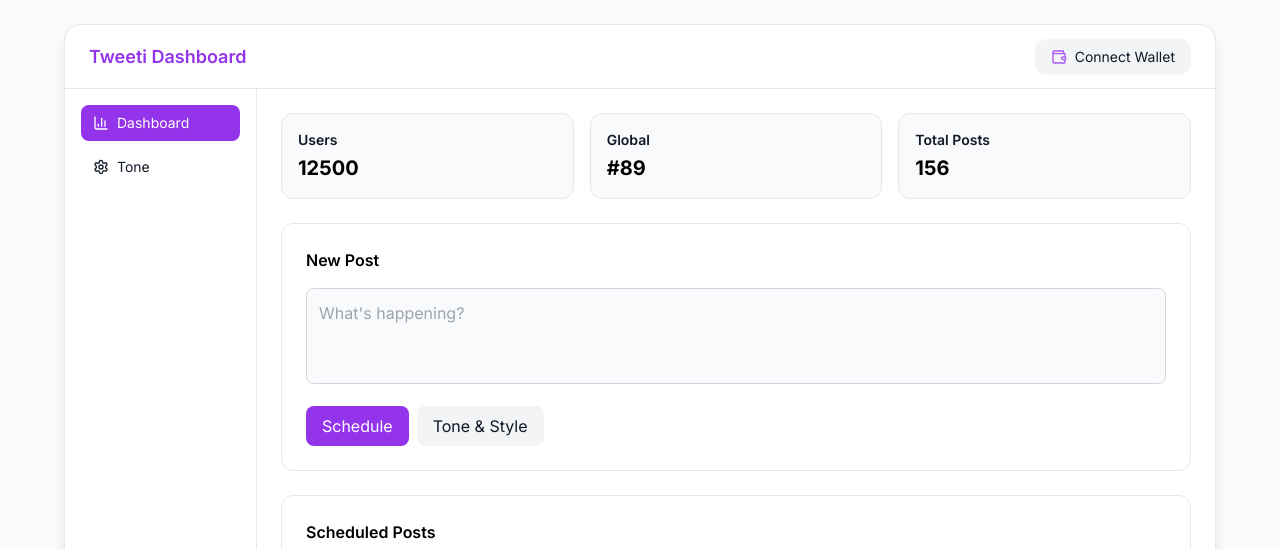
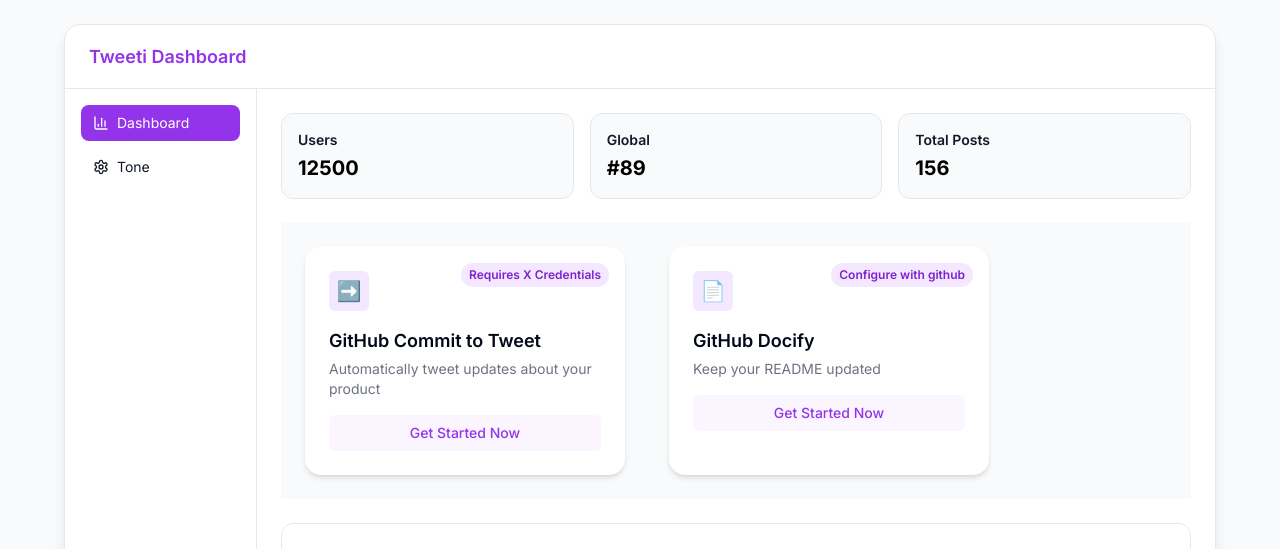
Before and after one commit to IshitaPathak/Tweeti_Frontend_Arlink, a Next.js app: page /dashboard in a window 1280 px wide. Shown: the top 549 px of the page. Built offline with nearby package versions, Linux system fonts and the light colour scheme; no server answers.

Commit message:
dashboard update

```diff
--- a/src/components/sections/Dashboard.tsx
+++ b/src/components/sections/Dashboard.tsx
@@ -10,6 +10,7 @@
 import { useState, useEffect } from "react";
 import { connectWallet } from "@/lib/arutils";
 import ToneSettingsModal from "../tone-modal";
+import Link from "next/link";
 
 interface Post {
   id: string;
@@ -158,6 +159,20 @@
   };
 
   const saveToneSettings = () => {
+    const github_username = localStorage.getItem("username");
+    console.log(github_username)
+    if (github_username) {
+      fetch(`http://${API_BASE_URL}/set_tone`, {
+        method: "POST",
+        headers: {
+          "Content-Type": "application/json",
+        },
+        body: JSON.stringify({
+          github_username,
+          toneSettings: toneSettings,
+        }),
+      }).catch((err) => console.error("Error sending tone settings:", err));
+    }
     setShowToneModal(false);
     savePostEdit();
   };
@@ -167,12 +182,6 @@
       <div className="max-w-6xl mx-auto flex flex-col h-full bg-white shadow-lg border border-gray-200 rounded-2xl overflow-hidden">
         <header className="flex items-center justify-between h-16 px-6 border-b border-gray-200">
           <h1 className="text-lg font-semibold text-purple-600">Tweeti Dashboard</h1>
-          <button
-            onClick={connectWallet}
-            className="flex items-center gap-2 text-sm bg-gray-100 text-gray-900 px-4 py-2 rounded-xl hover:bg-gray-200"
-          >
-            <Wallet className="w-4 h-4 text-purple-500" /> Connect Wallet
-          </button>
         </header>
 
         <div className="flex flex-1 overflow-hidden">
@@ -183,8 +192,7 @@
                 <button
                   key={item.name}
                   onClick={() => handleTabClick(item.name)}
-                  className={`flex items-center gap-2 px-3 py-2 rounded-lg text-sm ${
-                    activeTab === item.name
+                  className={`flex items-center gap-2 px-3 py-2 rounded-lg text-sm ${activeTab === item.name
                     ? "bg-purple-600 text-white"
                     : "hover:bg-gray-100 text-gray-900"
                     }`}
@@ -212,39 +220,49 @@
               </div>
             </section>
 
-            <section className="bg-white border border-gray-200 rounded-xl p-6">
-              <h3 className="font-semibold text-black mb-4">New Post</h3>
-              <textarea
-                value={newPostContent}
-                onChange={(e) => setNewPostContent(e.target.value)}
-                placeholder="What's happening?"
-                className="w-full h-24 p-3 bg-gray-50 border border-gray-300 rounded-lg text-black focus:ring-2 focus:ring-purple-600 resize-none"
-              />
-              <div className="flex gap-2 mt-4">
-                <button
-                  onClick={() => {
-                    if (newPostContent.trim()) {
-                      const newPost: Post = {
-                        id: (posts.length + 1).toString(),
-                        content: newPostContent,
-                        scheduledFor: "Today 6:00 PM",
-                        status: "scheduled",
-                        engagement: 0,
-                      };
-                      setPosts([...posts, newPost]);
-                      setNewPostContent("");
-                    }
-                  }}
-                  className="bg-purple-600 hover:bg-purple-700 text-white px-4 py-2 rounded-lg"
+            <section>
+              <div className="flex flex-wrap gap-11 p-6 pr-5 bg-gray-50">
+                {/* Card 1 */}
+                <div className="relative bg-white rounded-2xl shadow-md p-6 w-full sm:w-[320px]">
+                  <div className="flex items-center justify-center w-10 h-10 bg-purple-100 rounded-md mb-4">
+                    <span className="text-xl">➡️</span>
+                  </div>
+                  <span className="absolute top-4 right-4 text-xs font-semibold bg-purple-100 text-purple-700 px-2 py-1 rounded-full">
+                    Requires X Credentials
+                  </span>
+                  <h3 className="text-lg font-semibold mb-1">GitHub Commit to Tweet</h3>
+                  <p className="text-sm text-gray-500 mb-4">Automatically tweet updates about your product</p>
+                  <button className="w-full text-sm font-medium text-purple-600 bg-purple-50 hover:bg-purple-100 rounded-md py-2 transition">
+                    <Link
+                      href="https://github.com/apps/tweetiii"
+                      target="_blank"
+                      rel="noopener noreferrer"
                     >
-                  Schedule
+                      Get Started Now
+                    </Link>
                   </button>
-                <button
-                  onClick={() => setShowToneModal(true)}
-                  className="bg-gray-100 hover:bg-gray-200 text-gray-900 px-4 py-2 rounded-lg"
+                </div>
+
+                {/* Card 2 */}
+                <div className="relative bg-white rounded-2xl shadow-md p-6 w-full sm:w-[320px]">
+                  <div className="flex items-center justify-center w-10 h-10 bg-purple-100 rounded-md mb-4">
+                    <span className="text-xl">📄</span>
+                  </div>
+                  <span className="absolute top-4 right-4 text-xs font-semibold bg-purple-100 text-purple-700 px-2 py-1 rounded-full">
+                    Configure with github
+                  </span>
+                  <h3 className="text-lg font-semibold mb-1">GitHub Docify</h3>
+                  <p className="text-sm text-gray-500 mb-4">Keep your README updated</p>
+                  <button className="w-full text-sm font-medium text-purple-600 bg-purple-50 hover:bg-purple-100 rounded-md py-2 transition">
+                    <Link
+                      href="https://github.com/apps/readmepusher"
+                      target="_blank"
+                      rel="noopener noreferrer"
                     >
-                  Tone & Style
+                      Get Started Now
+                    </Link>
                   </button>
+                </div>
               </div>
             </section>
 
@@ -336,4 +354,4 @@
       />
     </div>
   );
-}
+};
--- a/src/components/tone-modal.tsx
+++ b/src/components/tone-modal.tsx
@@ -109,7 +109,22 @@
   toneSettings,
   setToneSettings,
 }: ToneSettingsModalProps) {
+  const API_BASE_URL = "https://tweeti-mk3.vercel.app";
   const saveToneSettings = () => {
+    const github_username = localStorage.getItem("username");
+    console.log(github_username)
+    if (github_username) {
+      fetch(`http://${API_BASE_URL}/set_tone`, {
+        method: "POST",
+        headers: {
+          "Content-Type": "application/json",
+        },
+        body: JSON.stringify({
+          github_username,
+          toneSettings: toneSettings,
+        }),
+      }).catch((err) => console.error("Error sending tone settings:", err));
+    }
     console.log("Saved Tone Settings:", toneSettings);
     setShowToneModal(false);
   };
```
Lines whose indentation alone changed are shown as unchanged.
